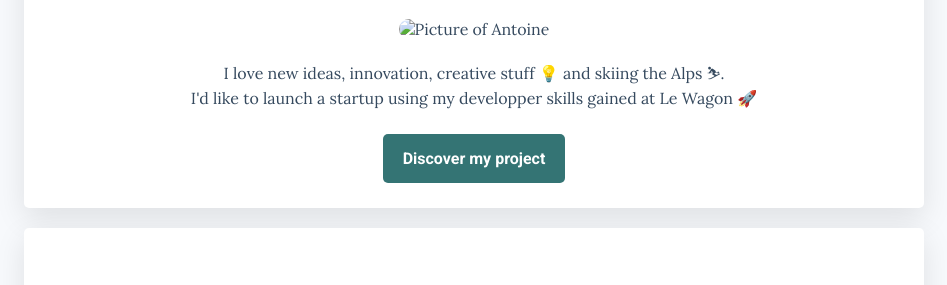
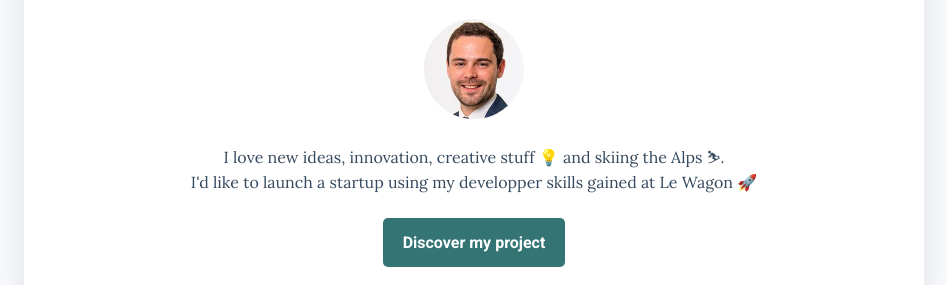
Before and after one commit to adesache/profile, a plain HTML site: page index.html in a window 1280 px wide. Shown: the part 142-427 px from the top of the page, without its empty margins (166-1113 px from the left). Drawn offline with Linux system fonts and the light colour scheme; the site is published under a folder, as on GitHub Pages, so addresses that start at the root find nothing.

Commit message:
fix image

```diff
--- a/index.html
+++ b/index.html
@@ -14,7 +14,7 @@
     <div class="container">
       <div class="card" id="introduction">
         <h1> Hello, my name is Antoine 🤗</h1>
-        <img class="profile-pic" src="/images/profile-pic.jpg" width="100px" alt="Picture of Antoine">
+        <img class="profile-pic" src="images/profile-pic.jpg" width="100px" alt="Picture of Antoine">
         <p> I love new ideas, innovation, creative stuff 💡 and skiing the Alps ⛷.
         <br>
         I'd like to launch a startup using my developper skills gained at Le Wagon 🚀</p>
```
